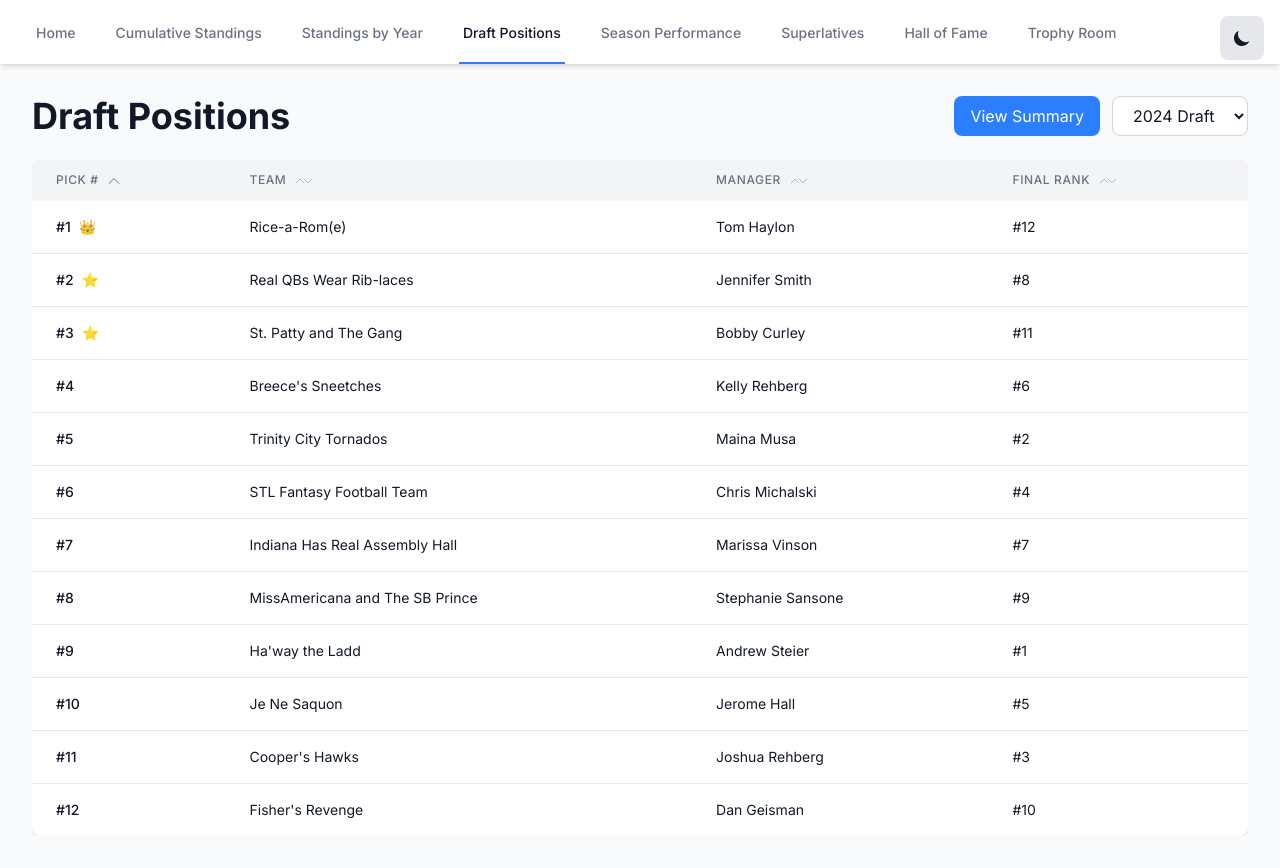
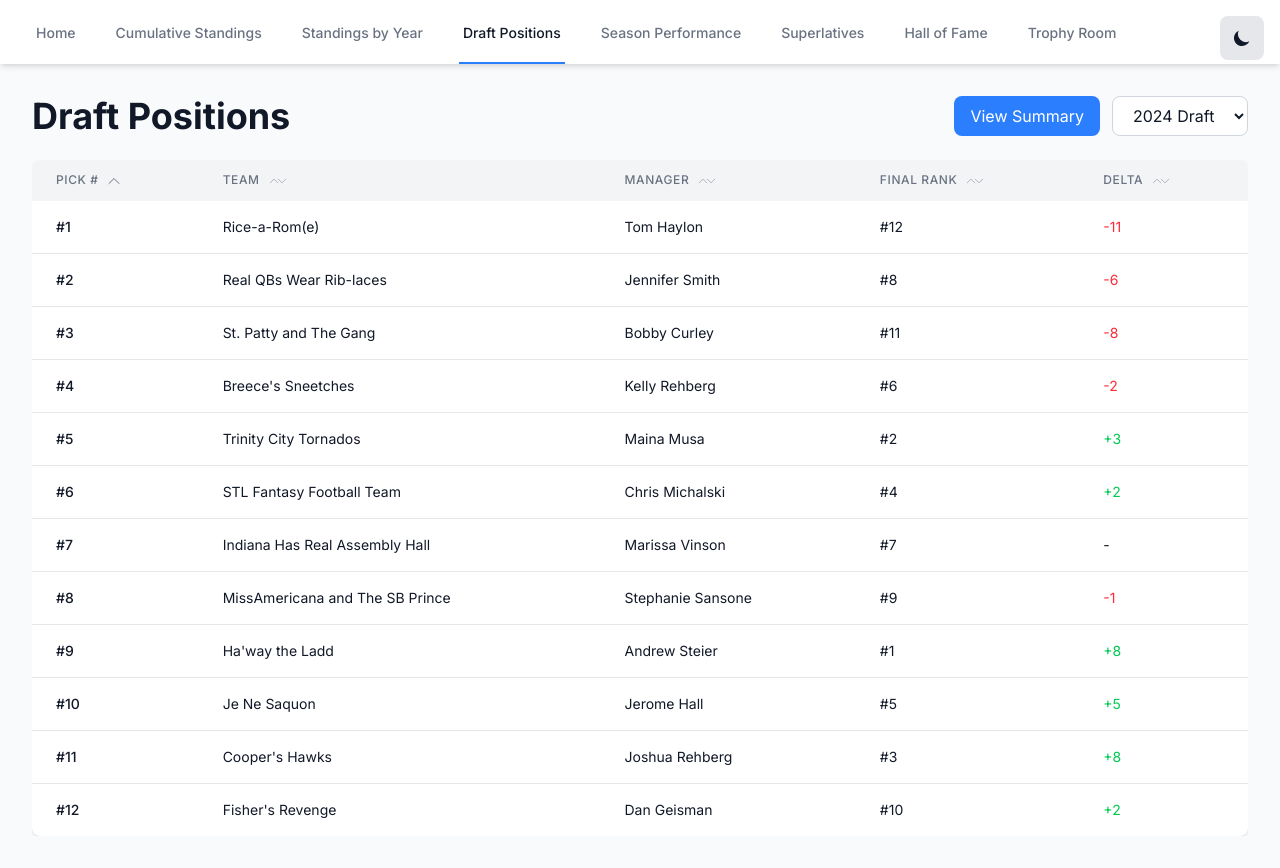
Before and after one commit to jhall9/fort-duncan-fantasy-stats, a Next.js app: page /draft in a window 1280 px wide. Built offline with nearby package versions, Linux system fonts and the light colour scheme.

Commit message:
Adds delta column to draft position table

```diff
--- a/app/draft/draft-client.tsx
+++ b/app/draft/draft-client.tsx
@@ -61,8 +61,6 @@ export default function DraftClient({ draftPositions, years }: DraftClientProps)
       render: (value) => (
         <span className="flex items-center font-medium">
           #{value}
-          {value === 1 && <span className="text-yellow-500 ml-2">👑</span>}
-          {value > 1 && value <= 3 && <span className="text-blue-500 ml-2">⭐</span>}
         </span>
       )
     },
@@ -78,6 +76,24 @@ export default function DraftClient({ draftPositions, years }: DraftClientProps)
       key: 'finalRank',
       header: 'Final Rank',
       render: (value) => value ? `#${value}` : '-'
+    },
+    {
+      key: 'delta',
+      header: 'Delta',
+      render: (value, row) => {
+        if(row.finalRank === null) {
+          return '-';
+        }
+        const delta = row.position - (row.finalRank ?? 0);
+        if (delta < 0) {
+          return <span className="text-red-500">{delta}</span>
+        } else if (delta > 0) {
+          return <span className="text-green-500">+{delta}</span>
+        }
+        else {
+          return '-';
+        }
+      }
     }
   ]
 
```
